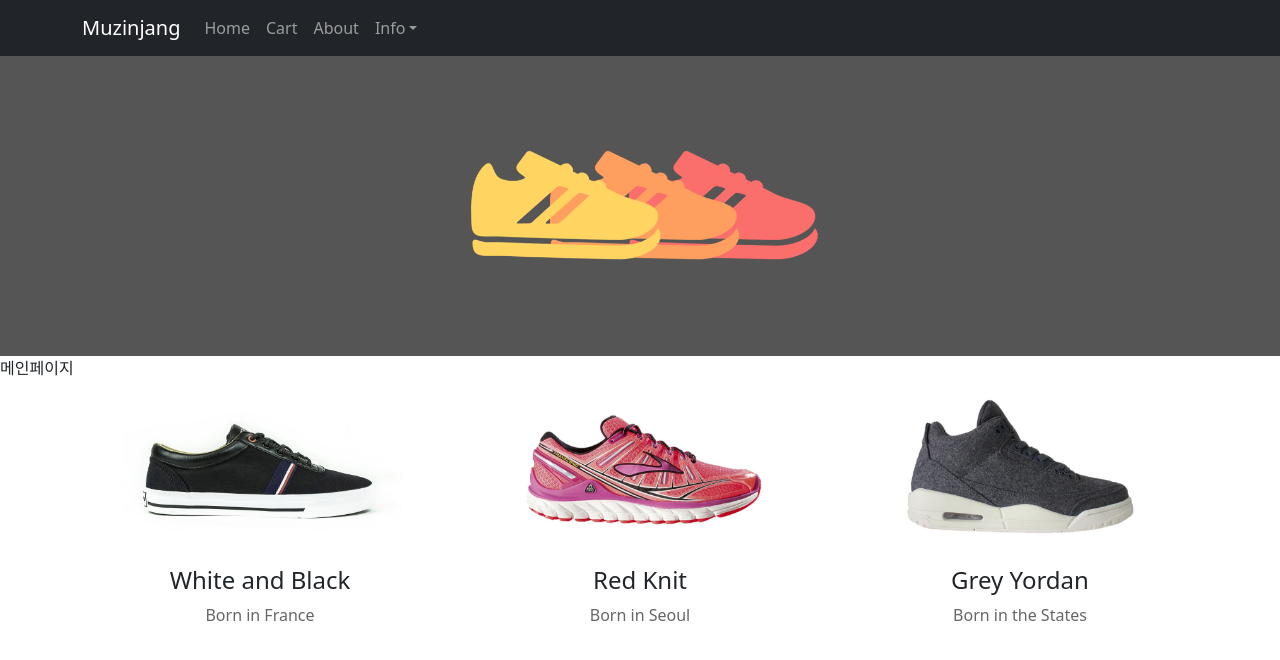
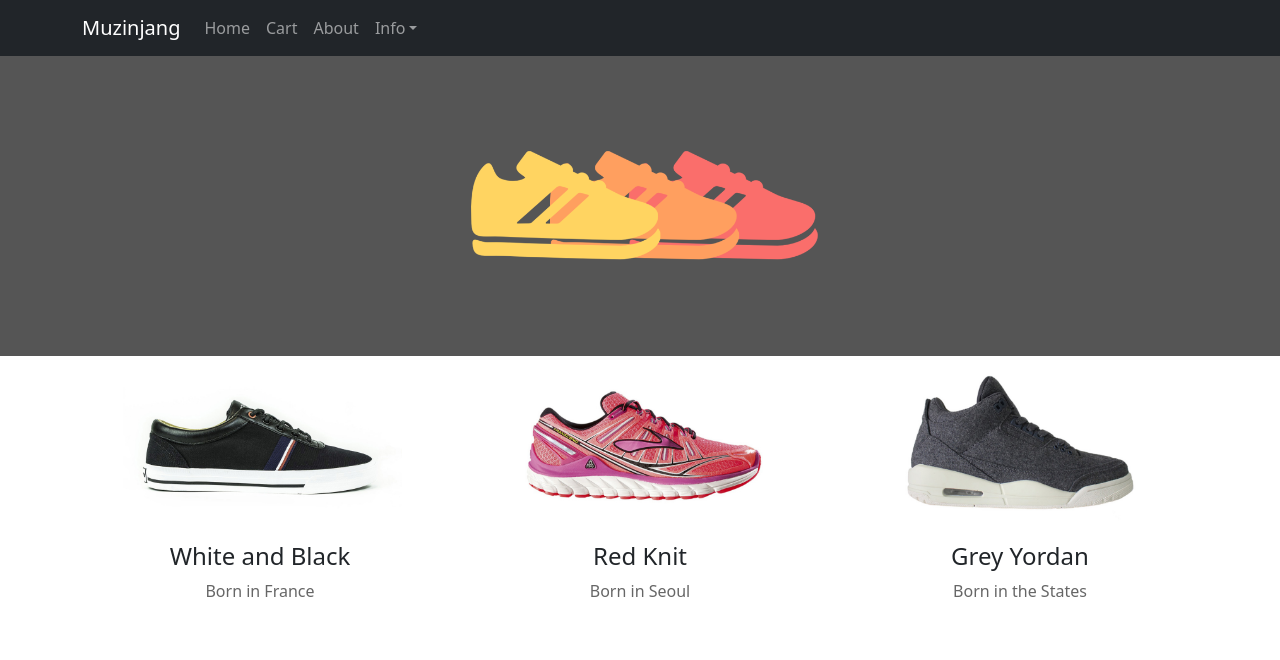
Before and after one commit to ravvitkim/shoes-shop, a React (Vite) app: page / in a window 1280 px wide. Shown: the top 660 px of the page. Built offline with nearby package versions, Linux system fonts and the light colour scheme.

Commit message:
home 컴포넌트 생성완료 - 전체 구조완성

```diff
--- a/src/App.jsx
+++ b/src/App.jsx
@@ -2,14 +2,13 @@
 import AppNavBar from "./AppNavBar";
 // assets 폴더 내의 이미지 사용법 -> import 해서 사용
 import bg_png from "./assets/images/bg.png"
-import img_2 from "./assets/images/shoes2.jpg"
-import {Container, Row, Col} from 'react-bootstrap';
+
 import data from "./data/data";
 import { useState } from "react";
-import Product from "./Product";
 import { Routes, Route } from "react-router-dom";
 import Detail from "./Detail";
 import About from "./About";
+import Home from "./Home";
 
 function App() {
   // 상품정보를 갖는 product 스테이트를 만든다.
@@ -28,7 +27,7 @@
       {/* Routing 정보를 한꺼번에 모아놓는 장소 */}
       {/* 스프링에서 사용하는 컨트롤러 클래스 */}
       <Routes>
-        <Route path="/" element={<div>메인페이지</div>} />
+        <Route path="/" element={<Home product={product}/>} />
         {/* /detail/2->Pathvariable 설정 법 */}
         <Route path="/detail/:id" element={<Detail product={product} />} />
         <Route path="/cart" element={<div>장바구니페이지</div>} />
@@ -40,22 +39,7 @@
         </Route>
         <Route path="*" element={<div>Page Not Found 404 Error</div>}></Route>
       </Routes>
-      {/* 상품진열영역 시작 */}
-      <Container>
-        <Row>
-          {
-            product.map((shoes, _)=>{
-              return(
-                <Col key={shoes.id} className="text-center">
-                  {/* Product 콤포넌트 자리 */}
-                  <Product shoes={shoes}/>
-                </Col>
-              )
-            })
-          }
-        </Row>
-      </Container>
-      {/* 상품진열영역 끝 */}
+
     </>
   );
 }
--- a/src/Detail/index.jsx
+++ b/src/Detail/index.jsx
@@ -1,5 +1,4 @@
 import { useNavigate, useParams } from "react-router-dom";
-import Product from "../Product";
 
 function Detail({product}){
   // detail/2 ->pathvariable 값을 확인
--- /dev/null
+++ b/src/Home/index.jsx
@@ -0,0 +1,27 @@
+import {Container, Row, Col} from 'react-bootstrap';
+import Product from '../Product';
+
+function Home({product}){
+
+  return(
+    <div>
+    {/* 상품진열영역 시작 */}
+      <Container>
+        <Row>
+          {
+            product.map((shoes, _)=>{
+              return(
+                <Col key={shoes.id} className="text-center">
+                  {/* Product 콤포넌트 자리 */}
+                  <Product shoes={shoes}/>
+                </Col>
+              )
+            })
+          }
+        </Row>
+      </Container>
+      {/* 상품진열영역 끝 */}
+    </div>
+  )
+}
+export default Home;
```
